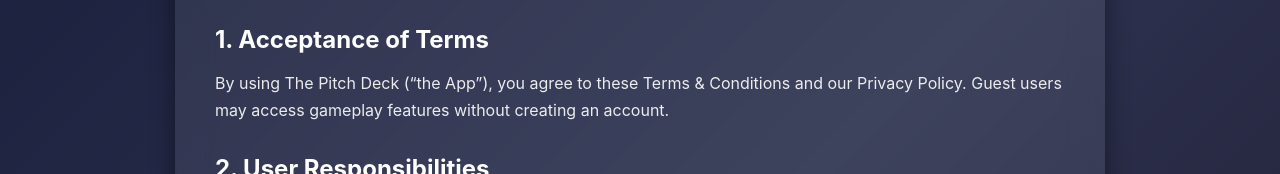
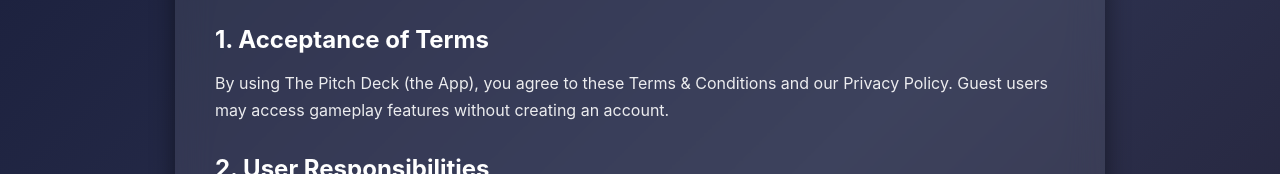
Before and after one commit to ktahagulpinar/thepitchdeck-reset, a Next.js app: page /terms in a window 1280 px wide. Shown: the part 193-367 px from the top of the page. Built offline with nearby package versions, Linux system fonts and the light colour scheme.

Commit message:
Fix formatting of 'the App' in terms section

```diff
--- a/app/terms/page.tsx
+++ b/app/terms/page.tsx
@@ -11,7 +11,7 @@
       <section style={{ marginBottom: "30px" }}>
         <h2 style={{ fontSize: "24px", marginBottom: "10px" }}>1. Acceptance of Terms</h2>
         <p style={{ lineHeight: 1.7, opacity: 0.9 }}>
-          By using The Pitch Deck (“the App”), you agree to these Terms & Conditions and our Privacy Policy.
+          By using The Pitch Deck (the App), you agree to these Terms & Conditions and our Privacy Policy.
           Guest users may access gameplay features without creating an account.
         </p>
       </section>
```
